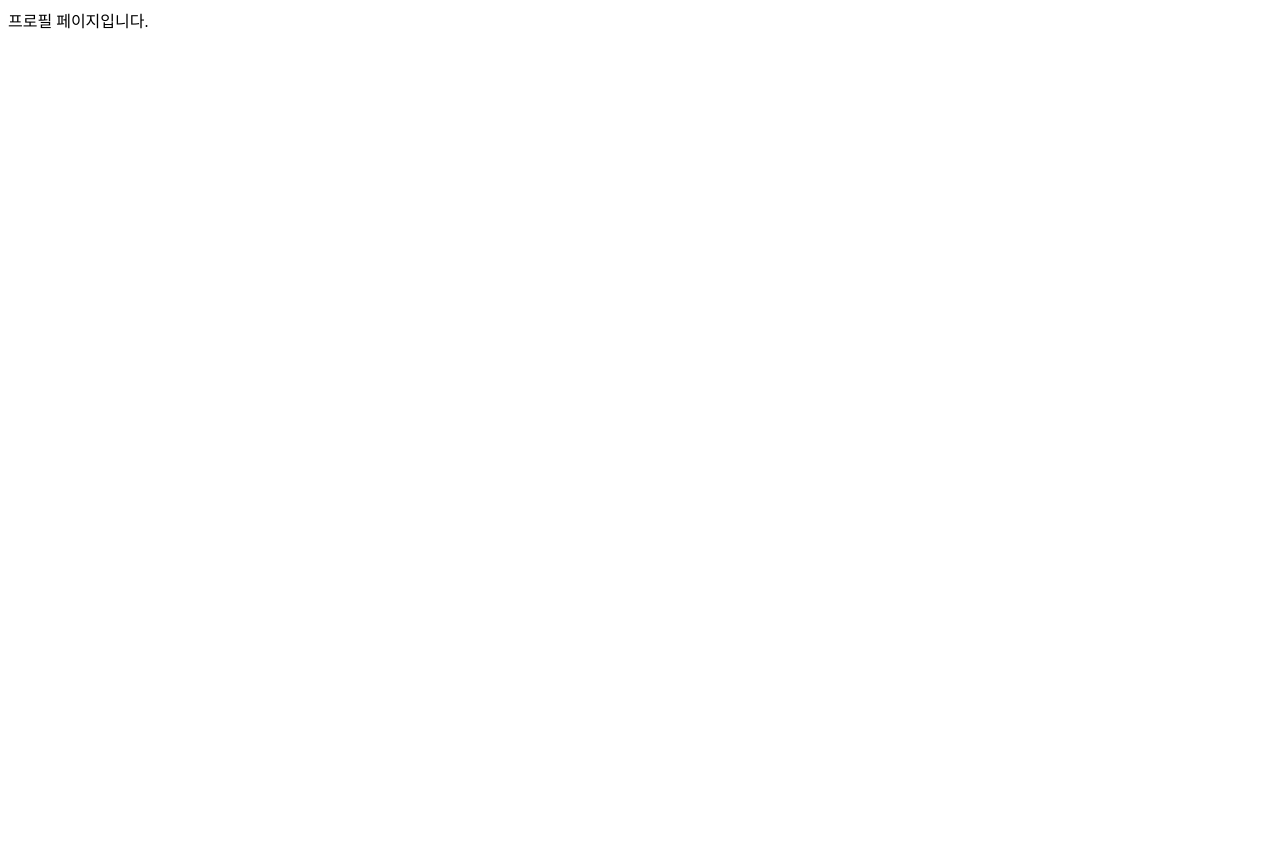
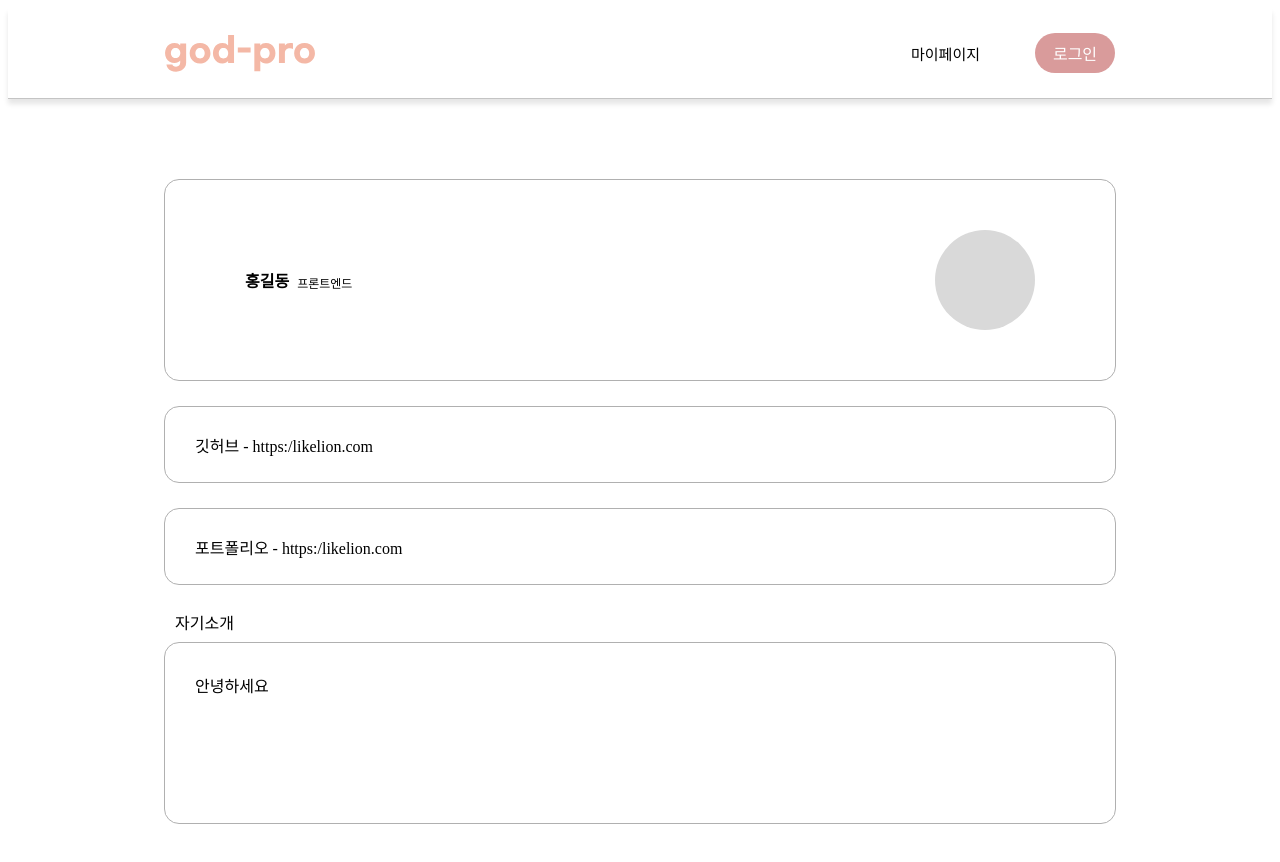
Before and after one commit to jogpfls/GodPro_WEB, a React (Vite) app in the folder god_pro/: page /mypage/profile in a window 1280 px wide. Shown: the top 862 px of the page. Before the commit the page ends 800 px from the top, so only its background shows below. Built offline with nearby package versions, Linux system fonts and the light colour scheme.

Commit message:
feat: 내 프로필 UI 구현

```diff
--- /dev/null
+++ b/god_pro/src/pages/Mypage/Profile.css
@@ -0,0 +1,91 @@
+.profile_allWrapper{
+  width: 100%;
+  height: auto;
+  display: flex;
+  flex-direction: column;
+  align-items: center;
+  margin-top: 80px;
+}
+
+.profile_firstBox{
+  width: 950px;
+  height: 200px;
+  border: 1px solid #B0B0B0;
+  border-radius: 15px;
+  display: flex;
+  justify-content: space-between;
+  align-items: center;
+  margin-bottom: 25px;
+}
+
+.profile_firstLeftBox{
+  display: flex;
+  align-items: end;
+  gap: 8px;
+  padding-left:80px;
+}
+
+.profile_name{
+  font-weight: 600;
+  margin: 0;
+  padding: 0;
+}
+
+.profile_team{
+  font-size: 12px;
+  margin: 0;
+  padding: 0;
+}
+
+.profile_img{
+  width: 100px;
+  height: 100px;
+  border-radius: 100px;
+  background-color: #D9D9D9;
+  margin-right: 80px;
+}
+
+.profile_secondBox{
+  width: 950px;
+  height: 75px;
+  border: 1px solid #B0B0B0;
+  border-radius: 15px;
+  display: flex;
+  align-items: center;
+  margin-bottom: 25px;
+}
+
+.profile_thirdBox{
+  width: 950px;
+  height: 75px;
+  border: 1px solid #B0B0B0;
+  border-radius: 15px;
+  display: flex;
+  align-items: center;
+  margin-bottom: 25px;
+}
+
+.profile_fourthBox{
+  width: 950px;
+  height: 150px;
+  border: 1px solid #B0B0B0;
+  border-radius: 15px;
+  display: flex;
+  align-items: start;
+  margin-top: 8px;
+  padding-top: 30px;
+  margin-bottom: 80px;
+}
+
+.profile_text{
+  margin: 0 30px;
+  padding: 0;
+}
+
+.profile_titleText{
+  width: 950px;
+  display: flex;
+  justify-content: start;
+  margin: 0;
+  margin-left: 20px;
+}
--- a/god_pro/src/pages/Mypage/Profile.jsx
+++ b/god_pro/src/pages/Mypage/Profile.jsx
@@ -1,7 +1,29 @@
+import Header from "../../components/Header";
+import './Profile.css';
+
 const Profile = () => {
 	return (
 		<div>
-            프로필 페이지입니다.
+			<Header/>
+			<div className="profile_allWrapper">
+				<div className="profile_firstBox">
+					<div className="profile_firstLeftBox">
+						<p className="profile_name">홍길동</p>
+						<p className="profile_team">프론트엔드</p>
+					</div>
+					<div className="profile_img" />
+				</div>
+				<div className="profile_secondBox">
+					<p className="profile_text">깃허브 -  https:/likelion.com</p>
+				</div>
+				<div className="profile_thirdBox">
+				<p className="profile_text">포트폴리오 -  https:/likelion.com</p>
+				</div>
+				<p className="profile_titleText">자기소개</p>
+				<div className="profile_fourthBox">
+				<p className="profile_text">안녕하세요</p>
+				</div>
+			</div>
 		</div>
 	);
 };
```
